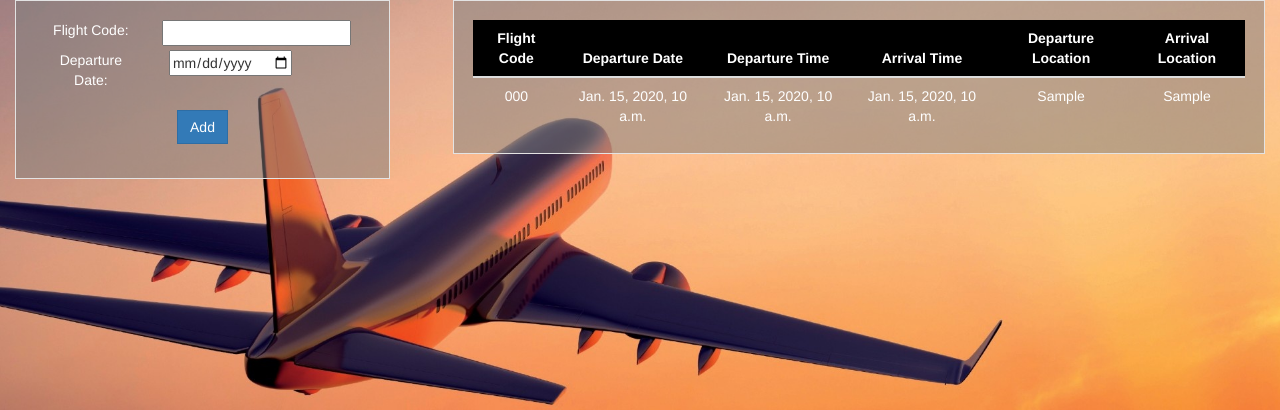
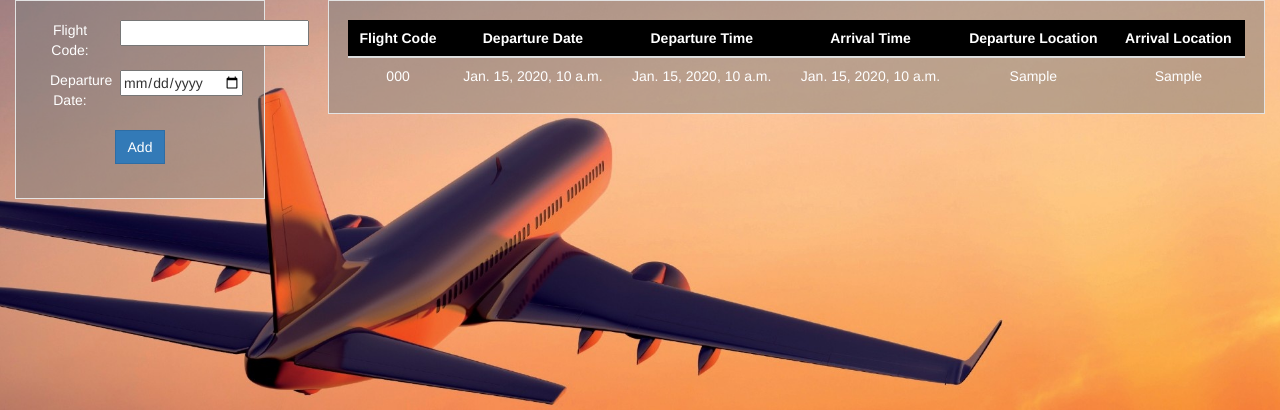
Before and after one commit to Deathridge/planit, a Django app: template flights/templates/flight.html in a window 1280 px wide. Shown: the part 72-482 px from the top of the page. Run offline with Django 3.2, Linux system fonts and the light colour scheme; the template is opened without the code that fills it: most values are stand-ins (such as "Sample title", 1, 10 or a date in 2020); form fields are guessed from the names that the template uses; some libraries are stand-ins or nearby versions.

Commit message:
reduce width of form

```diff
--- a/static/css/flights.css
+++ b/static/css/flights.css
@@ -32,12 +32,12 @@
   .flights {
     margin-right: auto;
     float: right;
-    width: 65%;
+    width: 75%;
   }
 
   .flight-form {
     float: left;
-    width: 30%;
+    width: 20%;
   }
 
   .footer {
```
